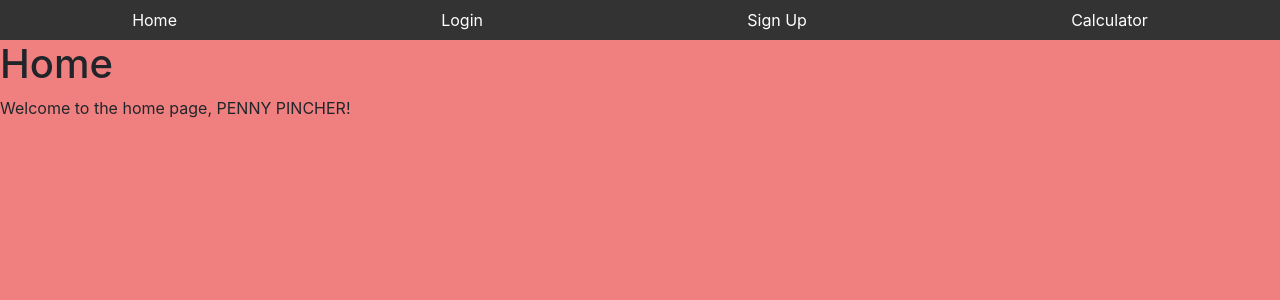
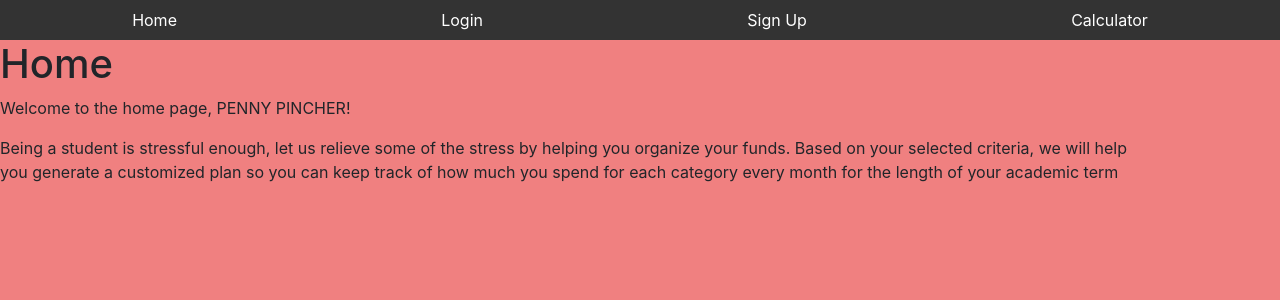
Before and after one commit to don-vu/PennyPinchers, a React (Create React App) app in the folder frontend/: page / in a window 1280 px wide. Shown: the top 300 px of the page. Built offline with nearby package versions, Linux system fonts and the light colour scheme.

Commit message:
added text to home page

```diff
--- a/frontend/src/pages/home/home.js
+++ b/frontend/src/pages/home/home.js
@@ -16,7 +16,9 @@ function Home() {
     <div>
       <h1>Home</h1>
       <p>Welcome to the home page, PENNY PINCHER!</p>
-
+      <p>Being a student is stressful enough, let us relieve some of the stress by helping you organize your funds.
+        Based on your selected criteria, we will help you generate a customized plan so you can keep track
+        of how much you spend for each category every month for the length of your academic term</p>
     </div>
   );
 }
```
